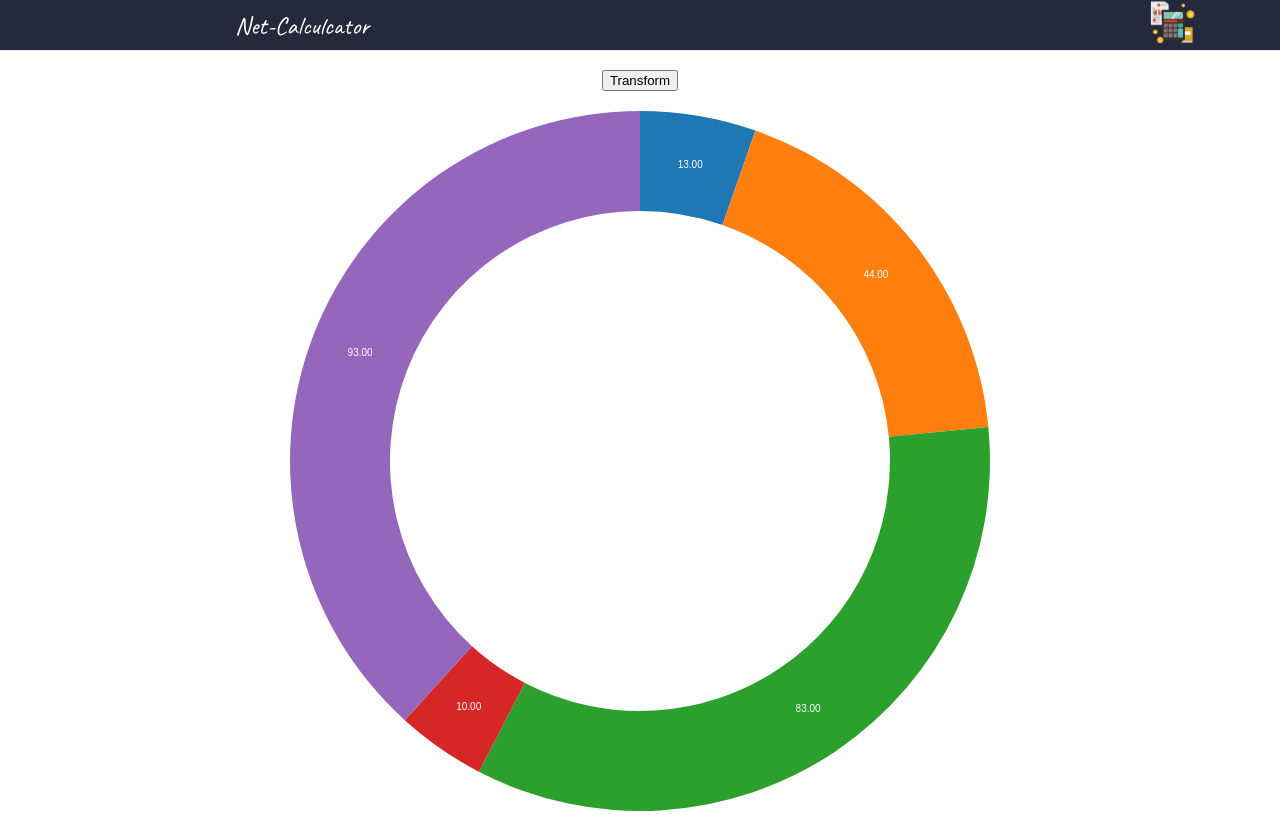
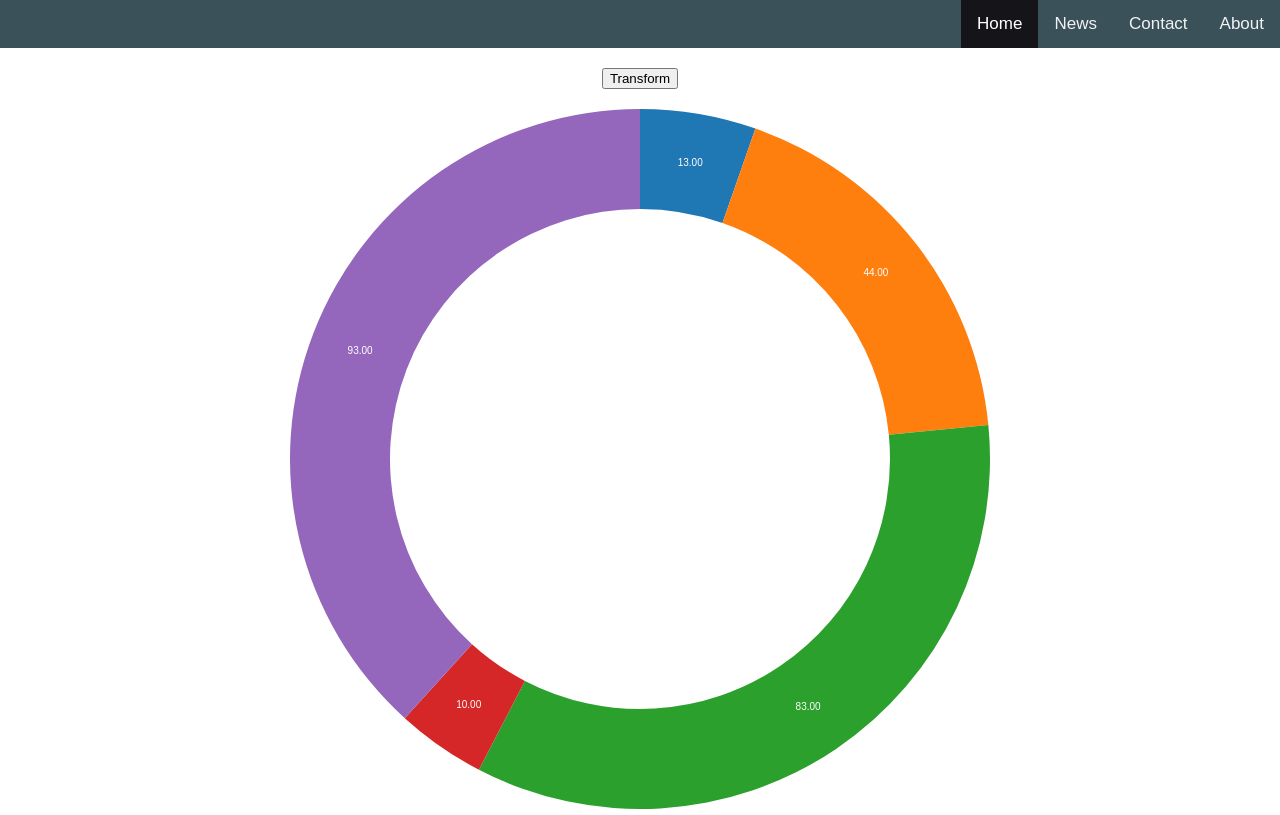
Before and after one commit to alejandrochang/Net-Worth-Visualizer, a React (Create React App) app in the folder networthVisualizer/: page / in a window 1280 px wide. Built offline with nearby package versions, Linux system fonts and the light colour scheme.

Commit message:
restructuring header and adding navigation

```diff
--- a/networthVisualizer/public/index.html
+++ b/networthVisualizer/public/index.html
@@ -2,6 +2,7 @@
 <html lang="en">
   <head>
     <meta charset="utf-8" />
+    <meta name="viewport" content="width=device-width, initial-scale=1.0">
     <link rel="icon" href="%PUBLIC_URL%/favicon.ico" />
     <link href="https://fonts.googleapis.com/css?family=Caveat&display=swap" rel="stylesheet">
     <meta name="viewport" content="width=device-width, initial-scale=1" />
--- a/networthVisualizer/src/App.js
+++ b/networthVisualizer/src/App.js
@@ -3,6 +3,7 @@ import * as d3 from 'd3';
 
 import PieSvg from './PieSvg';
 import Header from './Header';
+import Navigation from './Navigation';
 
 import './styles.css';
 
@@ -21,9 +22,7 @@ const App = () => {
 
 
   const [data, setData] = useState(generateData(0));
-  const changeData = () => {
-    setData(generateData());
-  };
+  const changeData = () => { setData(generateData()) };
 
   // const newData = [
   //   {assets: 0, value: 25},
@@ -31,18 +30,17 @@ const App = () => {
   //   {investments: 2, value: 52},
   // ]
 
-  useEffect(
-    () => {
-      setData(generateData());
-    },
-    [!data]
-  );
+  useEffect(() => {setData(generateData())}, [!data]);
 
   return (
     <div className='App' style={{ background: '#fff' }}>
-    <Header />
+      <Navigation />
+      {/* <Header /> */}
       <div style={s.top}>
-        <button onClick={changeData}>Transform</button>
+        <button
+          onClick={changeData}>
+          Transform
+      </button>
       </div>
       <div style={s.top}>
         <PieSvg
--- a/networthVisualizer/src/Header.js
+++ b/networthVisualizer/src/Header.js
@@ -30,7 +30,6 @@ const Header = (props) => {
       <div style={s.leftHeader}>
         Net-Calculcator
       </div>
-      {/* <div> */}
         <img
           src={CalculatorLogo}
           alt='Calculator'
@@ -38,7 +37,6 @@ const Header = (props) => {
           height='45'
           style={s.img}
         />
-      {/* </div> */}
     </div>
   );
 }
--- /dev/null
+++ b/networthVisualizer/src/Navigation.js
@@ -0,0 +1,20 @@
+import React from 'react';
+
+import './styles.css';
+
+
+const Navigation = (props) => {
+  return (
+    <div class="topnav" id="myTopnav">
+      <a href="#about">About</a>
+      <a href="#contact">Contact</a>
+      <a href="#news">News</a>
+      <a href="#home" class="active">Home</a>
+      <a href="javascript:void(0);" class="icon" onclick="myFunction()">
+        <i class="fa fa-bars"></i>
+      </a>
+    </div>
+  );
+};
+
+export default Navigation;
--- a/networthVisualizer/src/styles.css
+++ b/networthVisualizer/src/styles.css
@@ -11,3 +11,61 @@ span {
   display: inline-block;
   width: 120px;
 }
+
+/* Add a black background color to the top navigation */
+.topnav {
+  background-color: #3a515a;
+  overflow: hidden;
+}
+
+/* Style the links inside the navigation bar */
+.topnav a {
+  float: right;
+  display: block;
+  color: #f2f2f2;
+  text-align: center;
+  padding: 14px 16px;
+  text-decoration: none;
+  font-size: 17px;
+}
+
+/* Change the color of links on hover */
+.topnav a:hover {
+  background-color: #ddd;
+  color: black;
+}
+
+/* Add an active class to highlight the current page */
+.topnav a.active {
+  background-color: #151418;
+  color: white;
+}
+
+/* Hide the link that should open and close the topnav on small screens */
+.topnav .icon {
+  display: none;
+}
+
+/* When the screen is less than 600 pixels wide, hide all links, except for the first one ("Home"). Show the link that contains should open and close the topnav (.icon) */
+@media screen and (max-width: 600px) {
+  .topnav a:not(:first-child) {display: none;}
+  .topnav a.icon {
+    float: right;
+    display: block;
+  }
+}
+
+/* The "responsive" class is added to the topnav with JavaScript when the user clicks on the icon. This class makes the topnav look good on small screens (display the links vertically instead of horizontally) */
+@media screen and (max-width: 600px) {
+  .topnav.responsive {position: relative;}
+  .topnav.responsive a.icon {
+    position: absolute;
+    right: 0;
+    top: 0;
+  }
+  .topnav.responsive a {
+    float: none;
+    display: block;
+    text-align: left;
+  }
+}
```
